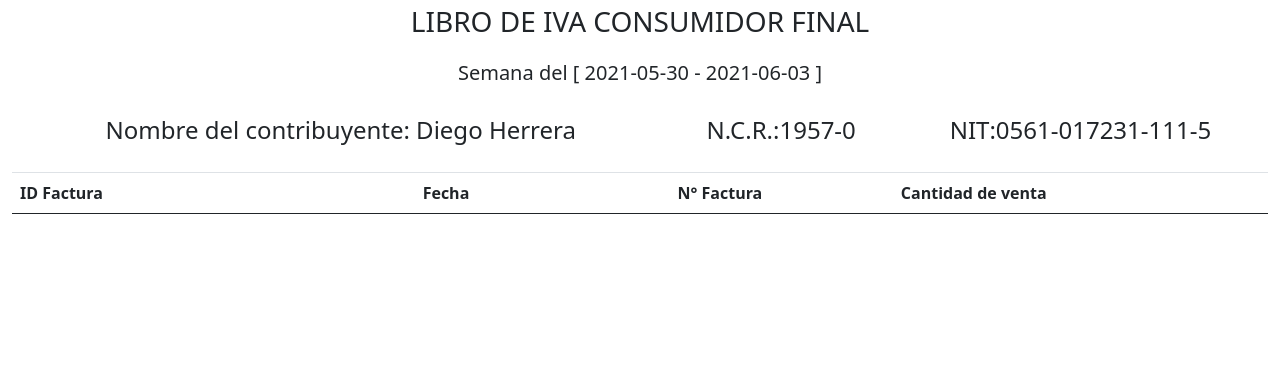
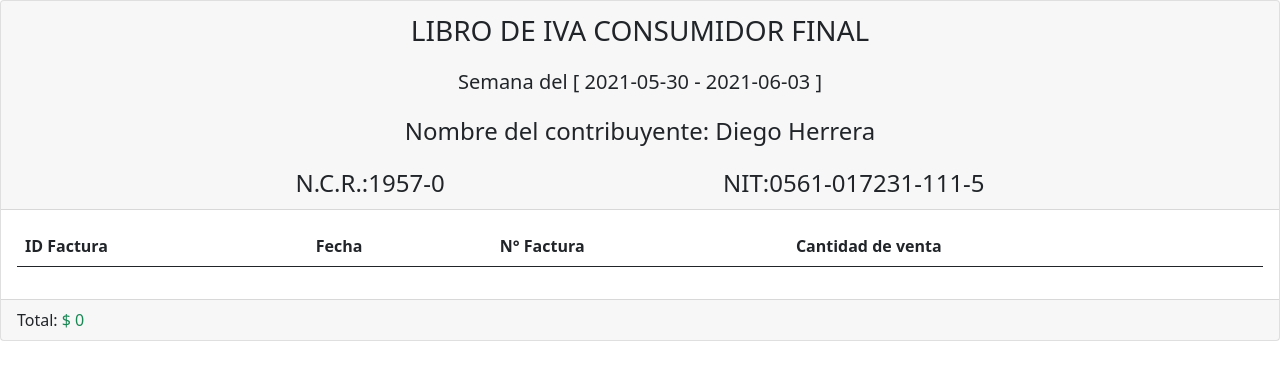
Before and after one commit to ceopht/proyecto-Final-SYP, a PHP site: page /Libros_IVAS/consumidor_final.php in a window 1280 px wide. Shown: the top 380 px of the page. Run offline with PHP 8.4, Linux system fonts and the light colour scheme; data comes from the database, SQL or seed files in the repository; data that the repository does not hold is empty.

Commit message:
Total de ventas registradas en la semana consumidor final

```diff
--- a/Libros_IVAS/consumidor_final.php
+++ b/Libros_IVAS/consumidor_final.php
@@ -11,7 +11,7 @@
     <?php
 
     include_once ('../Database/VentasFinalCRUD.php');
-
+    $total=0;
     $diaSemana = date("w");
     $tiempoDeInicioDeSemana = strtotime("-" . $diaSemana . " days");
     $fechaInicioSemana = date("Y-m-d", $tiempoDeInicioDeSemana);
@@ -20,18 +20,23 @@
 
     $datos = mostrarVentaFRF($fechaInicioSemana,$fechaFinSemana);
     echo "
-        <div class='container-fluid'>
-        <table class='table table-hover text-nowrap'>
+    <div class='card'>
+        <div class='card-header'>
+            <div>
+                <p class='text-center font-weight-bold fs-3'>LIBRO DE IVA CONSUMIDOR FINAL</p>
+                <p class='text-center'><span class='fs-5'>Semana del  [ {$fechaInicioSemana} - {$fechaFinSemana} ]</span></p>
+            </div>
+            <div>
+                <p class='text-center'><span class='fs-4'>Nombre del contribuyente: Diego Herrera</span></p>
+                <div class='d-flex justify-content-evenly'>
+                    <span class='fs-4'>N.C.R.:1957-0</span>
+                <span class='fs-4'>NIT:0561-017231-111-5</span>
+                </div>
+            </div>
+        </div>
+        <div class='card-body'>
+        <table class='table table-hover table-striped'>
         <thead>
-            <tr>
-            <p class='text-center font-weight-bold fs-3'>LIBRO DE IVA CONSUMIDOR FINAL </p>
-            <p class='text-center'><span class='fs-5'>Semana del  [ {$fechaInicioSemana} - {$fechaFinSemana} ]</span></p>
-            </tr>
-            <tr>
-                <td colspan='2'><p class='text-center'><span class='fs-4'>Nombre del contribuyente: Diego Herrera</span></p></td>
-                <td><p class='text-center'><span class='fs-4'>N.C.R.:1957-0</span></p></td>
-                <td><p class='text-center'><span class='fs-4'>NIT:0561-017231-111-5</span></p></td>
-            </tr>
             <tr>
                 <th scope='col'>ID Factura</th>
                 <th scope='col'>Fecha</th>
@@ -60,6 +65,8 @@
             </td>
         </tr>
         ";
+
+        $total+=$row["Total"];
     }
 
     echo'
@@ -67,6 +74,7 @@
         </table>
     </div>
     ';
+    echo"<div class='card-footer'> Total: <span class='text-success  ml-3'>$ {$total}</span></div>";
 
     ?>
 
```
